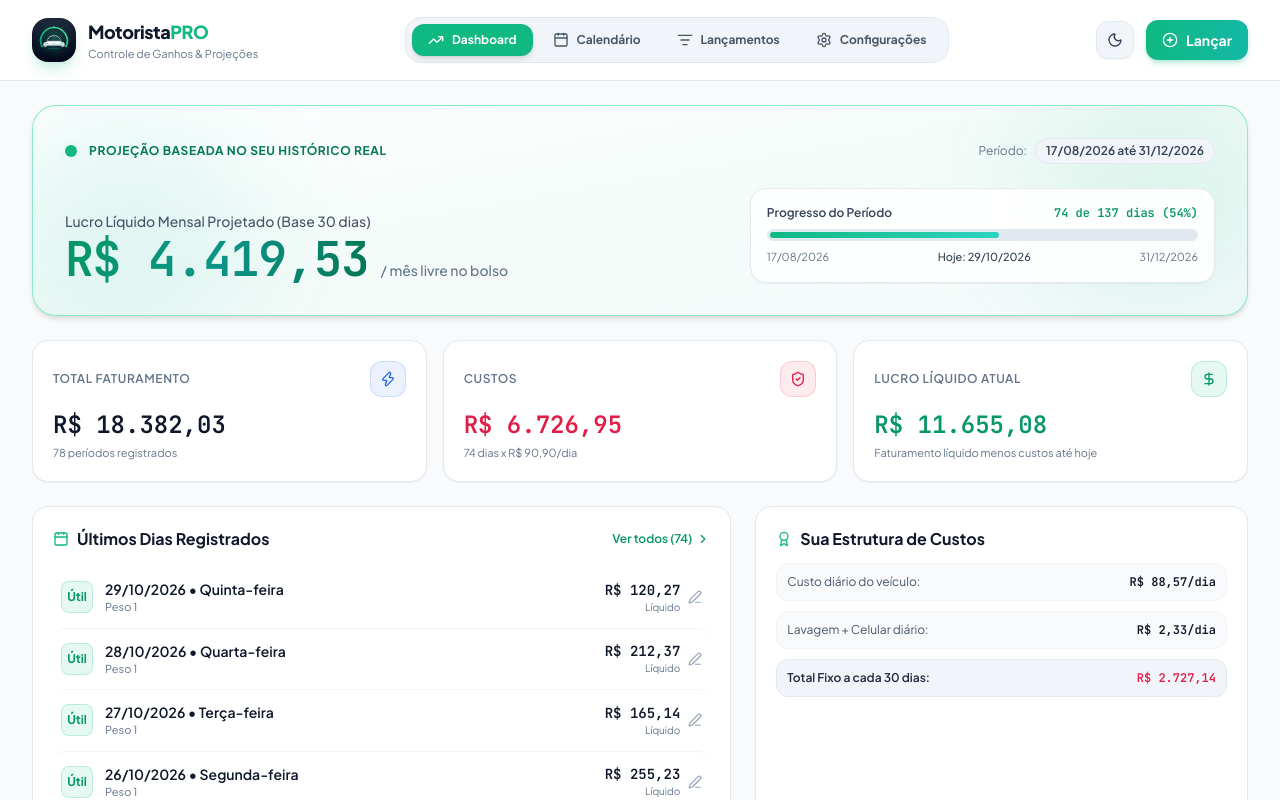
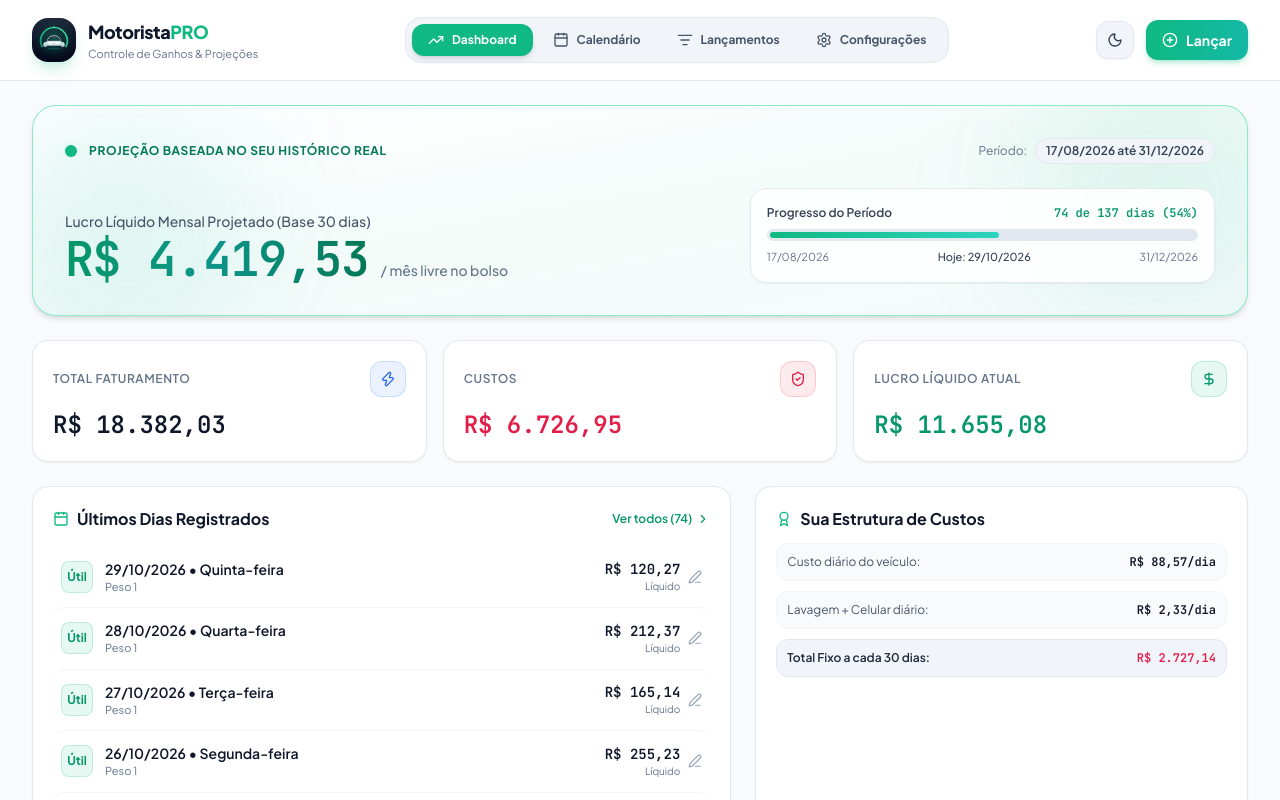
Before and after one commit to jerdesf/motoristapro, a React (Vite) app: page / in a window 1280 px wide. Shown: the top 800 px of the page. Built offline with nearby package versions, Linux system fonts and the light colour scheme; no server answers.

Commit message:
fix: remove small subtitle captions from dashboard cards

```diff
--- a/src/components/Dashboard.jsx
+++ b/src/components/Dashboard.jsx
@@ -101,9 +101,6 @@ export default function Dashboard({
           <div className="text-2xl font-bold text-slate-900 dark:text-white mono-numbers">
             {formatCurrency(metrics.realizedEarnings)}
           </div>
-          <p className="text-[11px] text-slate-500 dark:text-slate-400 mt-1">
-            {metrics.filledEntries} períodos registrados
-          </p>
         </div>
 
         {/* Card 2: Custos Decorridos */}
@@ -117,9 +114,6 @@ export default function Dashboard({
           <div className="text-2xl font-bold text-rose-600 dark:text-rose-300 mono-numbers">
             {formatCurrency(metrics.realizedCosts)}
           </div>
-          <p className="text-[11px] text-slate-500 dark:text-slate-400 mt-1">
-            {metrics.elapsedDays} dias x {formatCurrency(metrics.dailyCost)}/dia
-          </p>
         </div>
 
         {/* Card 3: Lucro Líquido Atual */}
@@ -133,9 +127,6 @@ export default function Dashboard({
           <div className="text-2xl font-bold text-emerald-600 dark:text-white mono-numbers">
             {formatCurrency(metrics.realizedNetProfit)}
           </div>
-          <p className="text-[11px] text-slate-500 dark:text-slate-400 mt-1">
-            Faturamento líquido menos custos até hoje
-          </p>
         </div>
       </div>
 
```
